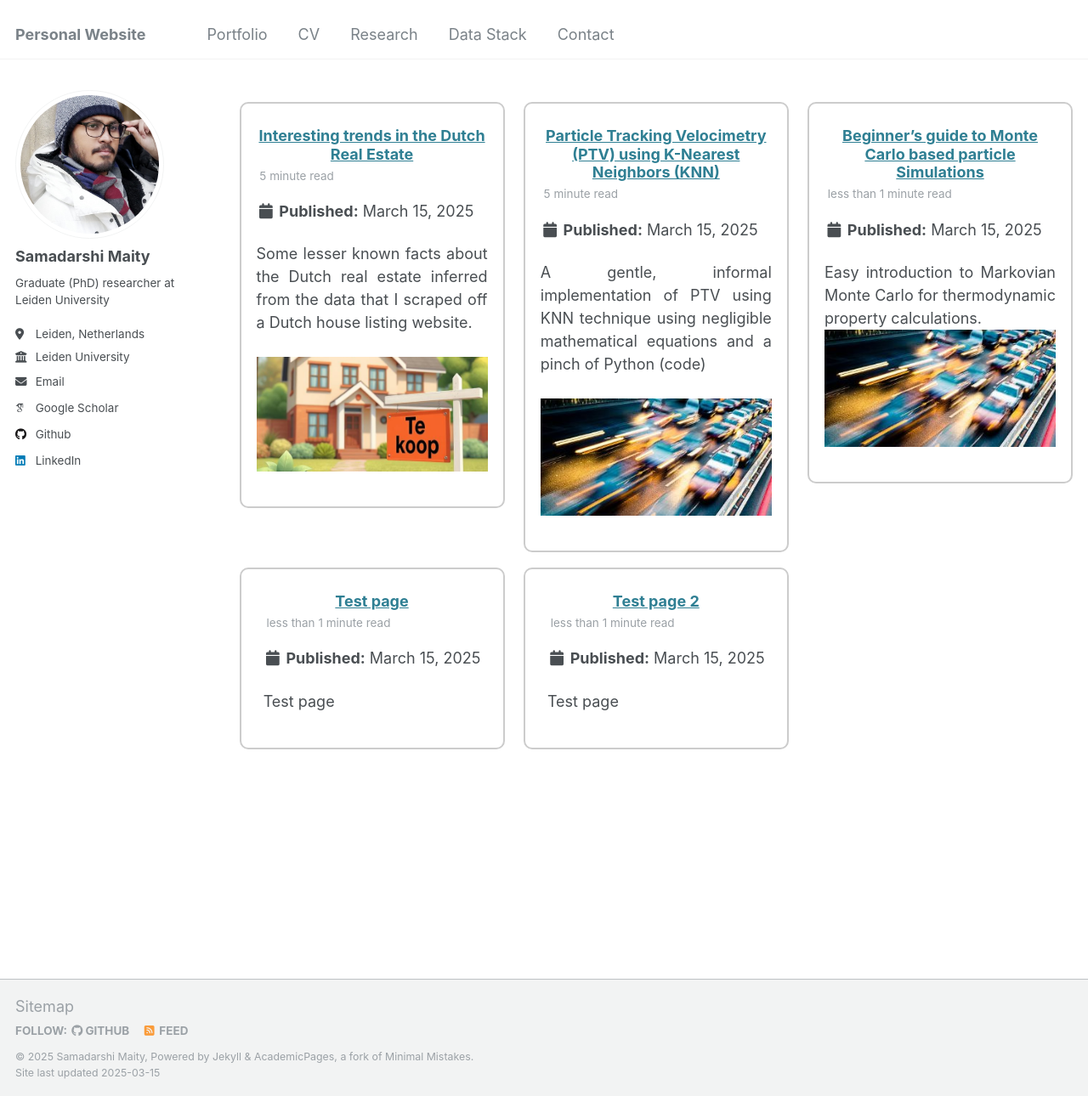
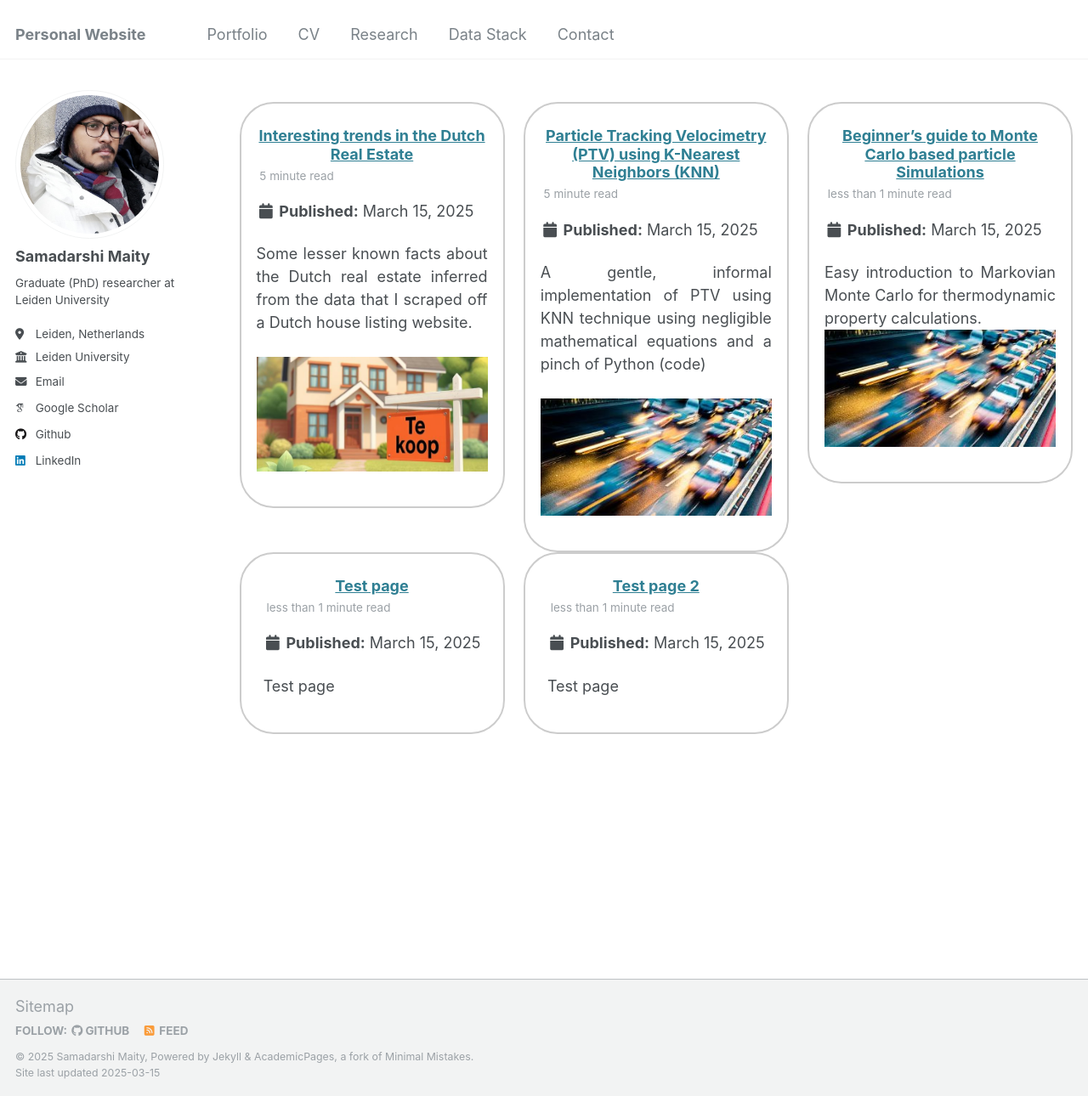
Before and after one commit to Samadarshi-Maity/Samadarshi-Maity.github.io, a Jekyll site: the page built from _pages/portfolio.html, in a window 1280 px wide and 1290 px high. Shown: the whole window at 85% size. Built offline with Jekyll 4.4.1, drawn with Linux system fonts in a browser that asks for light colours; some web fonts are replaced.

Commit message:
Update _archive.scss

```diff
--- a/_sass/_archive.scss
+++ b/_sass/_archive.scss
@@ -125,11 +125,11 @@
   flex-direction: column;
   align-items: center; /* Center elements inside each grid item */
   text-align: justify;
-  margin-bottom: 1em;
+  margin-bottom: 0em;
 
   gap: 1em; /* Space between grid items */
   border: 2px solid #ccc; /* Adjust border thickness and color */
-  border-radius: 10px; /* Adjust the roundness of the corners */
+  border-radius: 40px; /* Adjust the roundness of the corners */
   padding: 1em; /* Add some padding inside the border */
 
 
@@ -166,7 +166,7 @@
     .archive__item-excerpt {
       display: block;
       font-size: $type-size-6;
-      text-align: right;
+      text-align: center;
     }
   }
 }
```
